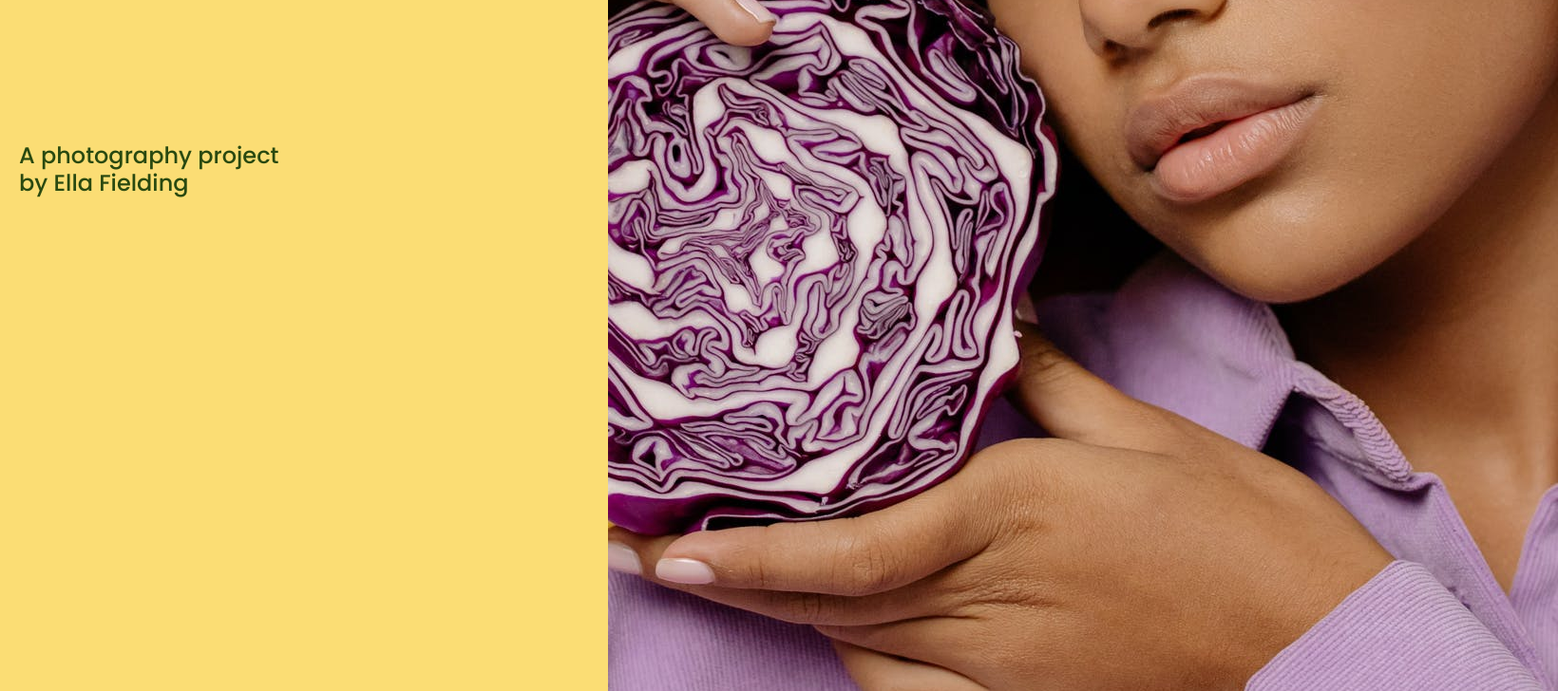
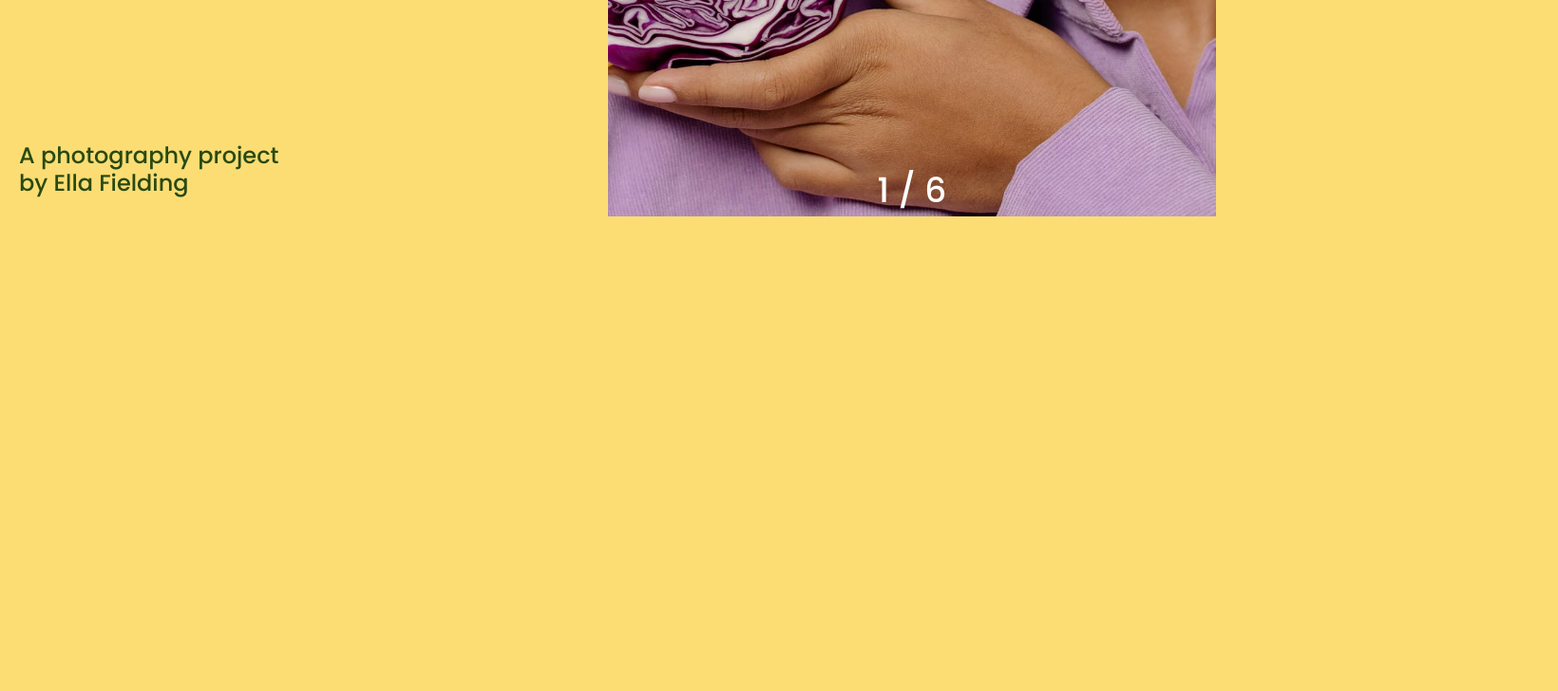
Before and after one commit to zoealexandrarose/first-react, a React (Create React App) app: page / in a window 1280 px wide. Shown: the part 572-1300 px from the top of the page at 95% size, 1640 px wide, since content can reach past the window. After the commit the page ends 800 px from the top, so only its background shows below. Built offline with nearby package versions, Linux system fonts and the light colour scheme.

Commit message:
finished general js and styling

```diff
--- a/src/App.js
+++ b/src/App.js
@@ -18,11 +18,7 @@
   const handleClick = () => {
     const length = images.length - 1;
     setCurrentImage((currentImage) => {
-      if (currentImage < length) {
-        currentImage + 1;
-      } else {
-        return 0;
-      }
+      return currentImage < length ? currentImage + 1 : 0;
     });
   };
 
@@ -36,6 +32,7 @@
       </div>
 
       <div className="image-container">
+        <h3>{currentImage + 1} / {images.length} </h3>
         <img alt="" src={images[currentImage]} onClick={handleClick} />
       </div>
     </div>
--- a/src/styles.css
+++ b/src/styles.css
@@ -39,3 +39,22 @@
   margin: 0 20px 20px;
   font-weight: normal;
 }
+
+h3 {
+  font-size: 36px;
+  font-weight: normal;
+  position: fixed;
+  text-align: center;
+  z-index: 1;
+  bottom: 0;
+  color: white;
+  margin: 0 auto; /* remember - only works if element has a specified width */
+  width: 50%;
+}
+
+img {
+  height: 100vh;
+  object-fit: cover;
+  position: fixed;
+  width: 50%;
+}
```
